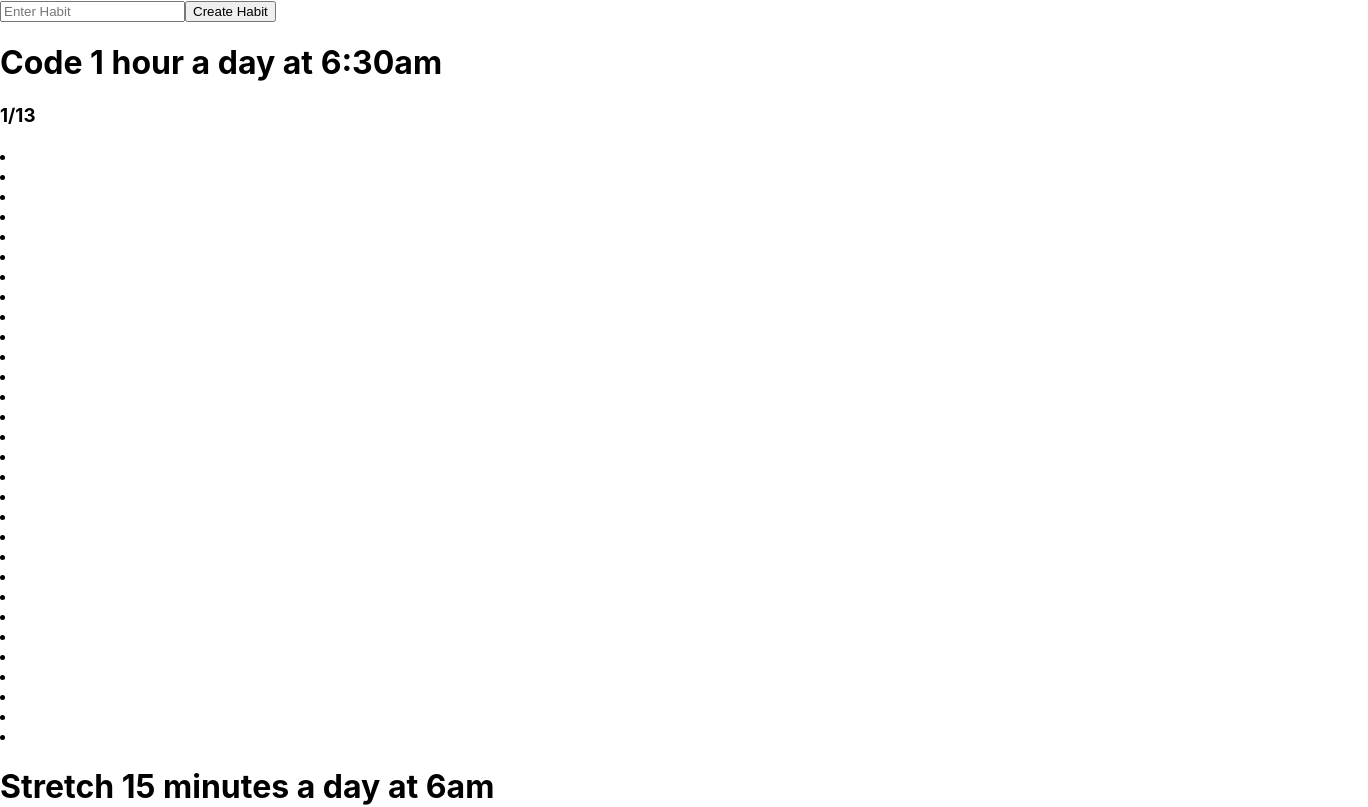
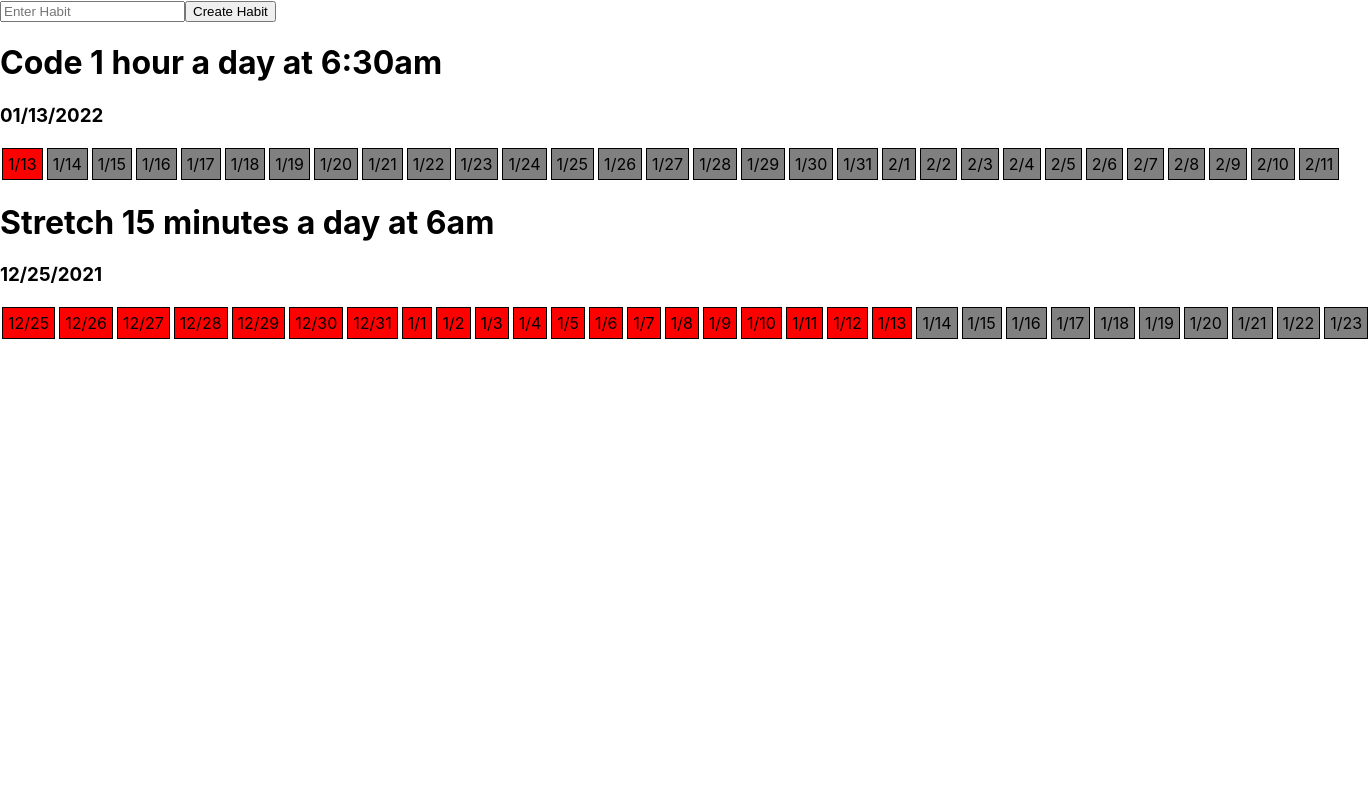
Before and after one commit to pfelto/HabitTracker, a React (Create React App) app: page / in a window 1280 px wide. Shown: the top 807 px of the page, 1368 px wide, since content can reach past the window. Built offline with nearby package versions, Linux system fonts and the light colour scheme.

Commit message:
Able to style the cells and handle checking days. Data does not persist, so going to use json-server to do this, however, I cannot save a date or dynamically create the tracker array so implementation will have to change slightly.

```diff
--- /dev/null
+++ b/db.json
@@ -0,0 +1,46 @@
+{
+    "HabitData": [
+        {
+          "habitID": 1,
+          "habitName": "Code 1 hour a day at 6:30am",
+          "habitStart": "01/13/2022",
+          "habitTracker": [
+            {"checked": false,
+                "date": "01/13/2022"},
+            {"checked": false,
+                "date": "01/14/2022"},
+            {"checked": false,
+                "date": "01/15/2022"},
+            {"checked": false,
+                "date": "01/16/2022"},
+            {"checked": false,
+                "date": "01/17/2022"},
+            {"checked": false,
+                "date": "01/18/2022"},
+            {"checked": false,
+                "date": "01/19/2022"}
+        ]
+        },
+        {
+          "habitID": 2,
+          "habitName": "Stretch 15 minutes a day at 6am",
+          "habitStart": "12/25/2021",
+          "habitTracker": [
+            {"checked": false,
+                "date": "12/25/2022"},
+            {"checked": false,
+                "date": "12/26/2022"},
+            {"checked": false,
+                "date": "12/27/2022"},
+            {"checked": false,
+                "date": "12/28/2022"},
+            {"checked": false,
+                "date": "12/29/2022"},
+            {"checked": false,
+                "date": "12/30/2022"},
+            {"checked": false,
+                "date": "12/31/2022"}
+        ]
+        }
+    ]
+}
--- a/src/App.js
+++ b/src/App.js
@@ -1,28 +1,84 @@
 import React, { useState } from "react";
+import { HabitTable } from "./HabitDisplay/HabitTable";
 import { HabitForm } from "./HabitForm/HabitForm";
 import { SubmitButton } from "./HabitForm/SubmitButton";
 import { TextInput } from "./HabitForm/TextInput";
+
+let TODAY = new Date();
+TODAY.setHours(0, 0, 0, 0);
+
+const currentID = 3;
 
 const HabitData = [
   {
     habitID: 1,
     habitName: "Code 1 hour a day at 6:30am",
-    habitStart: "1/13",
-    habitTracker: Array(30).fill(""),
+    habitStart: "01/13/2022",
+    habitTracker: Array(30)
+      .fill()
+      .map((_, index) => {
+        let startDate = new Date("01/13/2022");
+        startDate.setDate(startDate.getDate() + index);
+        return {
+          checked: false,
+          date: startDate,
+        };
+      }),
   },
   {
     habitID: 2,
     habitName: "Stretch 15 minutes a day at 6am",
-    habitStart: "12/25",
-    habitTracker: Array(30).fill("X"),
+    habitStart: "12/25/2021",
+    habitTracker: Array(30)
+      .fill()
+      .map((_, index) => {
+        let startDate = new Date("12/25/2021");
+        startDate.setDate(startDate.getDate() + index);
+        return {
+          checked: false,
+          date: startDate,
+        };
+      }),
   },
 ];
 
+//`${startDate.getMonth() + 1}/${startDate.getDate()}`
+const CellColors = {
+  checked: "green",
+  wrong: "red",
+  available: "gray",
+};
+
 function App() {
   const [habitInput, setHabitInput] = useState("");
+  const [habitData, setHabitData] = useState(HabitData);
 
   function changeInput(e) {
     setHabitInput(e.target.value);
+  }
+
+  function changeHabitChecked(habitId, checkedIndex) {
+    console.log(`You clicked on square ${checkedIndex} of ${habitId}`);
+    let object = habitData.find((habit) => habit.habitID === habitId);
+    const checkedTracker = object.habitTracker.map((element, index) => {
+      return index === checkedIndex
+        ? { ...element, checked: !element.checked }
+        : element;
+    });
+    object = { ...object, habitTracker: checkedTracker };
+    const updatedHabitData = habitData.map((habit) => {
+      if (habit.habitID === object.habitID) {
+        return object;
+      }
+      return habit;
+    });
+    setHabitData(updatedHabitData);
+  }
+
+  function cellStatus(ArrayObject) {
+    if (ArrayObject.checked === true) return CellColors.checked;
+    if (ArrayObject.date.getTime() < TODAY.getTime()) return CellColors.wrong;
+    return CellColors.available;
   }
 
   return (
@@ -31,15 +87,11 @@ function App() {
         <TextInput habitInput={habitInput} handleChange={changeInput} />
         <SubmitButton />
       </HabitForm>
-      {HabitData.map((habit) => (
-        <div key={habit.habitID}>
-          <h1>{habit.habitName}</h1>
-          <h3>{habit.habitStart}</h3>
-          {habit.habitTracker.map((habitTrackerSquare, index) => (
-            <li key={index}>{habitTrackerSquare}</li>
-          ))}
-        </div>
-      ))}
+      <HabitTable
+        HabitData={habitData}
+        status={cellStatus}
+        handleClick={changeHabitChecked}
+      />
     </div>
   );
 }
--- /dev/null
+++ b/src/HabitDisplay/HabitTable.js
@@ -0,0 +1,40 @@
+export const HabitTable = (props) => {
+  const HabitTable = props.HabitData.map((habit) => (
+    <div key={habit.habitID}>
+      <h1>{habit.habitName}</h1>
+      <h3>{habit.habitStart}</h3>
+      <div style={{ display: "flex" }}>
+        {habit.habitTracker.map((habitTrackerSquare, index) => (
+          <div
+            onClick={() => {
+              props.handleClick(habit.habitID, index);
+            }}
+            style={{
+              border: "1px solid black",
+              padding: "5px",
+              margin: "2px",
+              cursor: "pointer",
+              background: props.status(habitTrackerSquare),
+            }}
+            key={index}
+          >
+            {habitTrackerSquare.date.getMonth() + 1}/
+            {habitTrackerSquare.date.getDate()}
+          </div>
+        ))}
+      </div>
+    </div>
+  ));
+  return <div>{HabitTable}</div>;
+};
+
+/*
+      {HabitData.map((habit) => (
+        <div key={habit.habitID}>
+          <h1>{habit.habitName}</h1>
+          <h3>{habit.habitStart}</h3>
+          {habit.habitTracker.map((habitTrackerSquare, index) => (
+            <li key={index}>{habitTrackerSquare}</li>
+          ))}
+        </div>
+      ))}*/
--- a/src/HabitForm/HabitForm.js
+++ b/src/HabitForm/HabitForm.js
@@ -5,7 +5,6 @@ export const HabitForm = (props) => {
         e.preventDefault();
         const today = new Date();
         const todayDay = `${today.getMonth() + 1}/${today.getDate()}`;
-        const todayMon = today.getMonth();
         console.log(`submitted on ${todayDay}`);
       }}
     >
```
